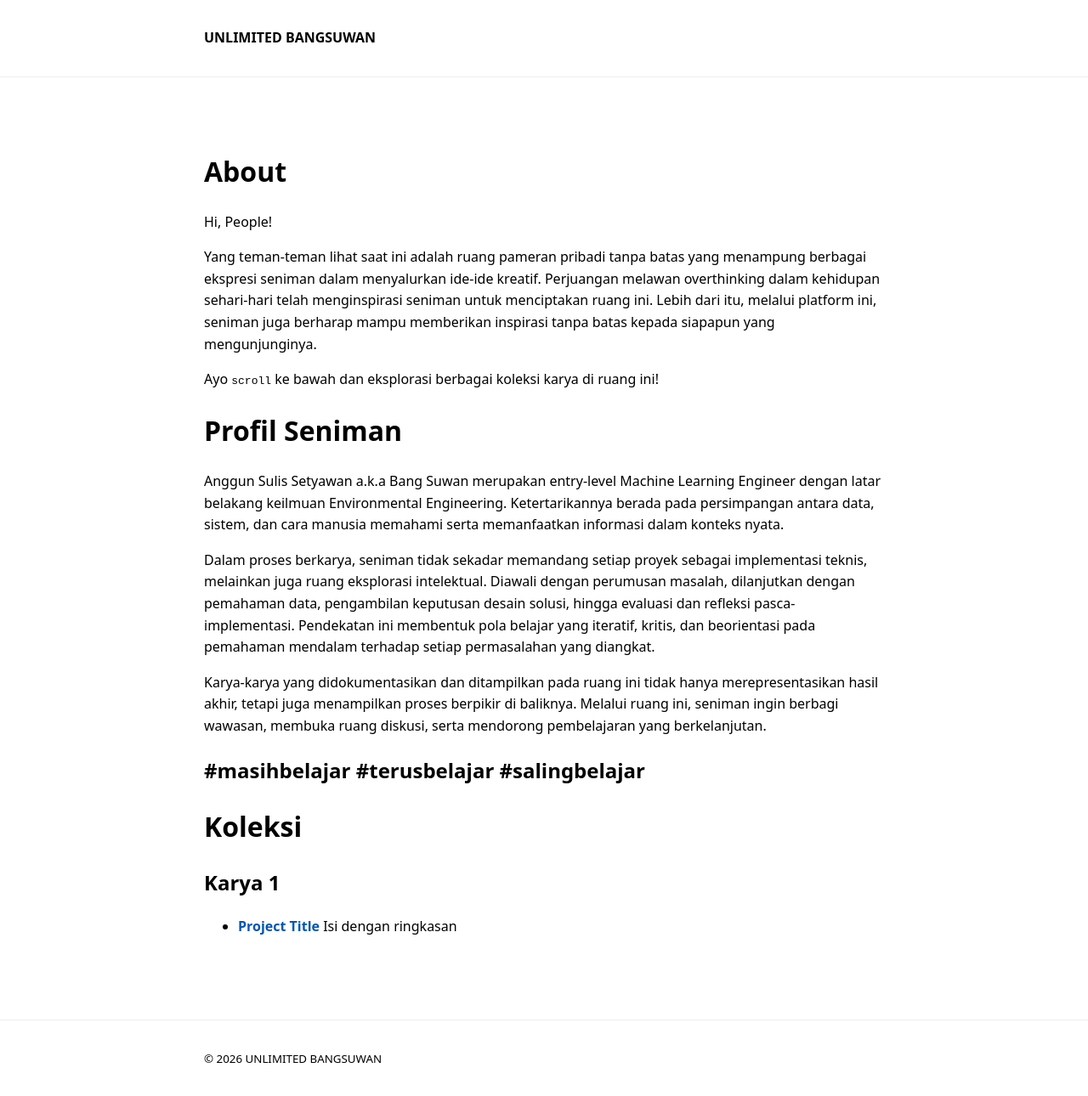
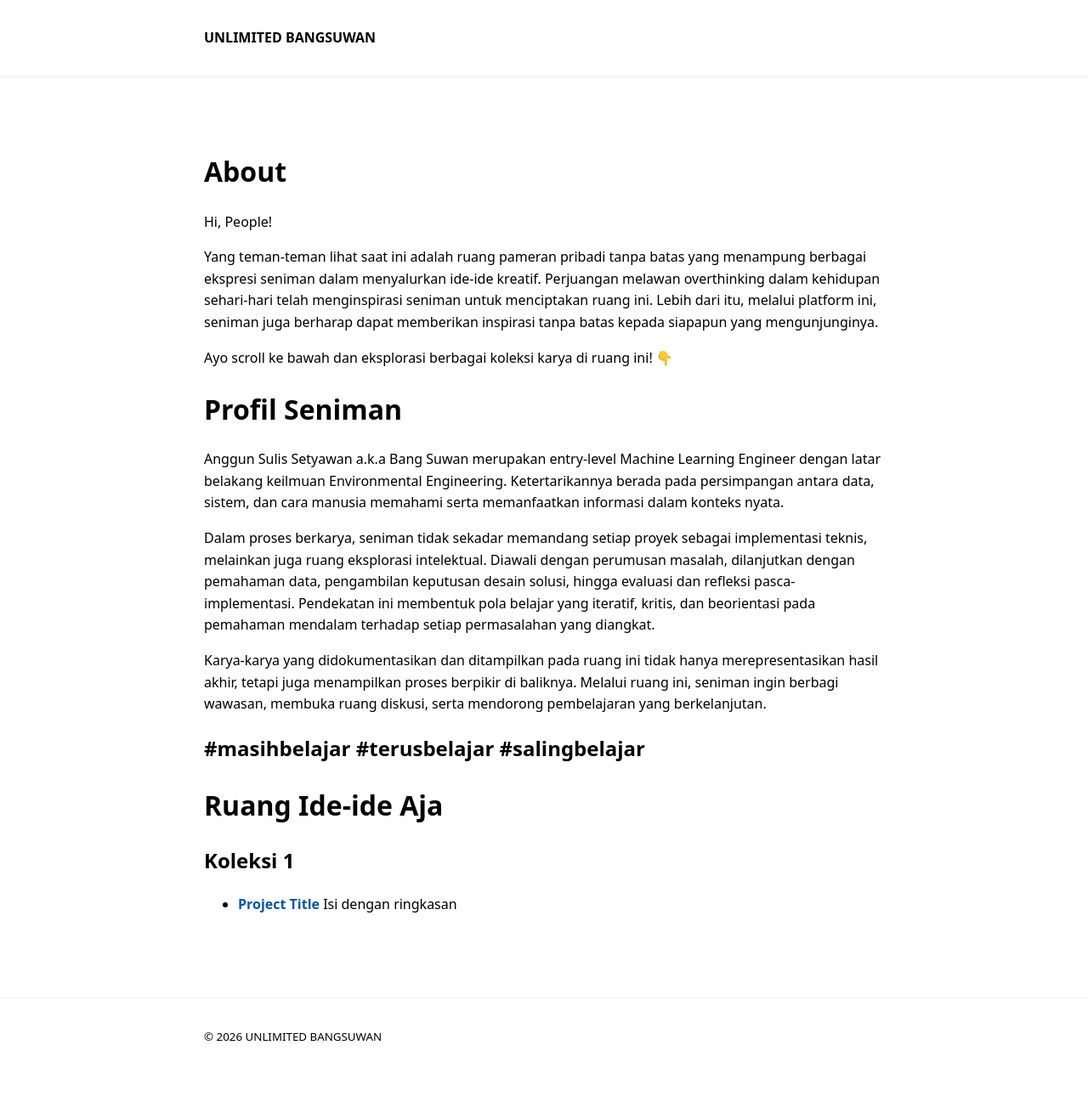
Before and after one commit to Sulbae/Sulbae.github.io, a Jekyll site: the page built from index.md, in a window 1280 px wide. Shown: the whole page at 85% size. Built offline with Jekyll 4.4.1, drawn with Linux system fonts in a browser that asks for light colours; after the commit the page ends 1265 px from its top, so only the background shows below that.

Commit message:
Revise 'About' section and update hashtags
Updated text for clarity and added emojis.

```diff
--- a/index.md
+++ b/index.md
@@ -6,9 +6,9 @@ title: Home
 # About
 Hi, People!
 
-Yang teman-teman lihat saat ini adalah ruang pameran pribadi tanpa batas yang menampung berbagai ekspresi seniman dalam menyalurkan ide-ide kreatif. Perjuangan melawan overthinking dalam kehidupan sehari-hari telah menginspirasi seniman untuk menciptakan ruang ini. Lebih dari itu, melalui platform ini, seniman juga berharap mampu memberikan inspirasi tanpa batas kepada siapapun yang mengunjunginya.
+Yang teman-teman lihat saat ini adalah ruang pameran pribadi tanpa batas yang menampung berbagai ekspresi seniman dalam menyalurkan ide-ide kreatif. Perjuangan melawan overthinking dalam kehidupan sehari-hari telah menginspirasi seniman untuk menciptakan ruang ini. Lebih dari itu, melalui platform ini, seniman juga berharap dapat memberikan inspirasi tanpa batas kepada siapapun yang mengunjunginya.
 
-Ayo `scroll` ke bawah dan eksplorasi berbagai koleksi karya di ruang ini!
+Ayo scroll ke bawah dan eksplorasi berbagai koleksi karya di ruang ini! 👇
 
 # Profil Seniman
 Anggun Sulis Setyawan a.k.a Bang Suwan merupakan entry-level Machine Learning Engineer dengan latar belakang keilmuan Environmental Engineering. Ketertarikannya berada pada persimpangan antara data, sistem, dan cara manusia memahami serta memanfaatkan informasi dalam konteks nyata.
@@ -17,12 +17,11 @@ Dalam proses berkarya, seniman tidak sekadar memandang setiap proyek sebagai imp
 
 Karya-karya yang didokumentasikan dan ditampilkan pada ruang ini tidak hanya merepresentasikan hasil akhir, tetapi juga menampilkan proses berpikir di baliknya. Melalui ruang ini, seniman ingin berbagi wawasan, membuka ruang diskusi, serta mendorong pembelajaran yang berkelanjutan.
 
-#masihbelajar #terusbelajar #salingbelajar
+\#masihbelajar \#terusbelajar \#salingbelajar
 ---
 
-# Koleksi
-## Karya 1
-
+# Ruang Ide-ide Aja
+## Koleksi 1
 {% for project in site.projects %}
 - **[{{ project.title }}]({{ project.url }})**
   {{ project.summary }}
```
